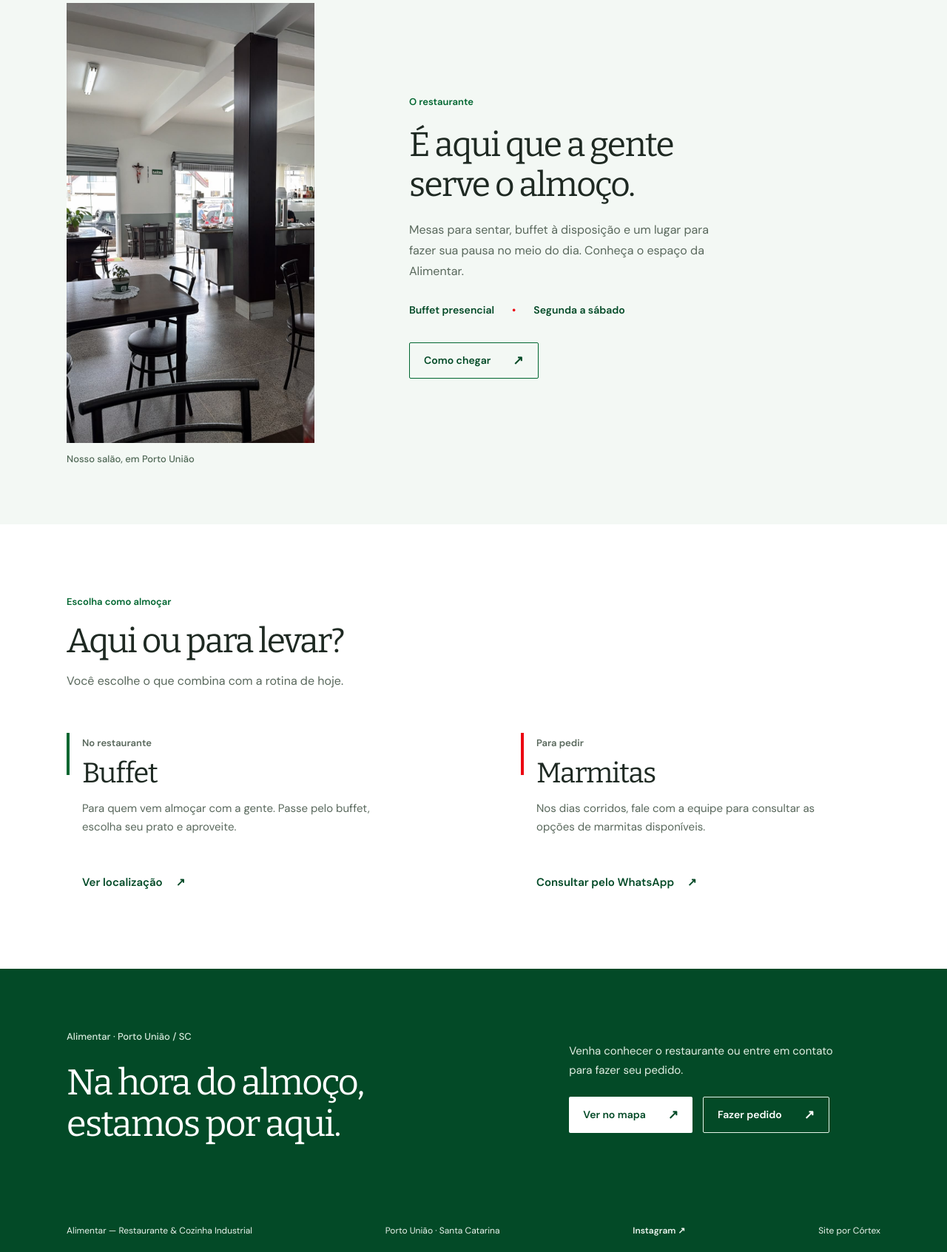
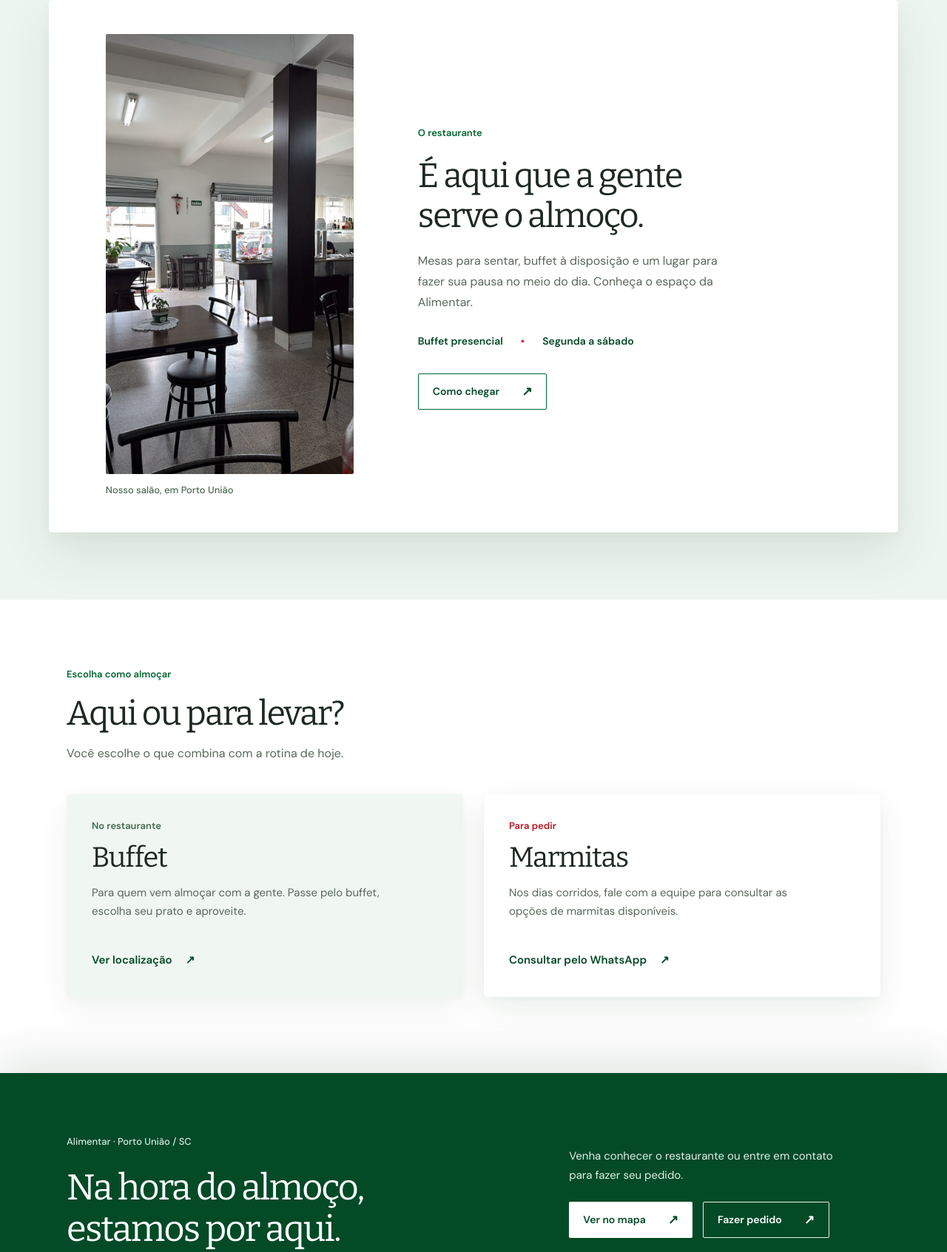
Before and after one commit to Djzinho/alimentar-cozinha-industrial, a plain HTML site: page index.html in a window 1280 px wide. Shown: the part 944-2637 px from the top of the page at 74% size. Drawn offline with nearby package versions, Linux system fonts and the light colour scheme.

Commit message:
V9 separacao de secoes com superficies e sombras

```diff
--- a/styles.css
+++ b/styles.css
@@ -149,3 +149,127 @@ footer a:hover { color: #fff; }
 @media (prefers-reduced-motion:reduce) {
   *,*:before,*:after { scroll-behavior: auto!important; transition: none!important; animation: none!important; }
 }
+
+
+/* CORTEX V9 — separação por materialidade, luz e planos; sem linhas entre seções */
+.hero {
+  position: relative;
+  z-index: 1;
+  background: #fff;
+}
+.restaurant {
+  position: relative;
+  z-index: 2;
+  background: #edf5ef;
+  padding: 73px 0 91px;
+}
+.restaurant-wrap {
+  width: min(calc(100% - 64px), 1148px);
+  padding: 46px clamp(40px,6vw,84px);
+  margin: 0 auto;
+  display: grid;
+  grid-template-columns: 335px minmax(0,1fr);
+  align-items: center;
+  gap: clamp(42px,6.8vw,98px);
+  background: #fff;
+  border-radius: 5px;
+  box-shadow: 0 28px 68px rgba(8, 55, 26, .095), 0 5px 16px rgba(8, 55, 26, .035);
+}
+.restaurant-photo-wrap { width: 335px; }
+.restaurant-photo {
+  display: block;
+  width: 335px;
+  height: auto;
+  aspect-ratio: 9 / 16;
+  object-fit: contain;
+  border-radius: 2px;
+}
+.restaurant-copy { max-width: 460px; }
+.options {
+  width: min(calc(100% - 72px), 1100px);
+  padding-top: 87px;
+  padding-bottom: 103px;
+  background: #fff;
+}
+.options-grid {
+  display: grid;
+  grid-template-columns: 1fr 1fr;
+  gap: 28px;
+  margin-top: 42px;
+}
+.option {
+  max-width: none;
+  min-height: 274px;
+  padding: 32px 34px 31px;
+  border-radius: 5px;
+  display: flex;
+  flex-direction: column;
+  align-items: flex-start;
+  background: #f0f7f2;
+  box-shadow: 0 15px 43px rgba(3, 65, 27, .065), 0 2px 10px rgba(3, 65, 27, .025);
+  transition: transform .24s cubic-bezier(.2,.75,.2,1), box-shadow .24s ease;
+}
+.option:before, .option-marmitas:before { display: none; }
+.option-marmitas {
+  background: #fff;
+  box-shadow: 0 15px 43px rgba(3, 65, 27, .09), 0 2px 10px rgba(3, 65, 27, .03);
+}
+.option-tag { color: #446b51; font-size: 13px; }
+.option-marmitas .option-tag { color: #ba1420; }
+.option h3 { margin-top: 9px; }
+.option p { min-height: 0; font-size: 15px; }
+.option-action { margin-top: auto; padding-top: 20px; }
+@media(hover:hover) {
+  .option:hover {
+    transform: translateY(-3px);
+    box-shadow: 0 19px 47px rgba(3, 65, 27, .11), 0 5px 14px rgba(3, 65, 27, .025);
+  }
+}
+.location {
+  position: relative;
+  z-index: 1;
+  background: #034a27;
+  box-shadow: 0 -19px 55px rgba(3, 60, 26, .12);
+}
+.location-wrap { padding-top: 82px; padding-bottom: 90px; }
+
+@media (max-width: 900px) and (min-width: 701px) {
+  .restaurant-wrap {
+    width: calc(100% - 48px);
+    grid-template-columns: 270px minmax(0,1fr);
+    gap: 34px;
+    padding: 37px;
+  }
+  .restaurant-photo-wrap, .restaurant-photo { width: 270px; }
+  .options-grid { gap: 22px; }
+  .option { padding: 29px 26px; }
+}
+@media (max-width: 700px) {
+  .restaurant { padding: 43px 0 56px; }
+  .restaurant-wrap {
+    width: min(calc(100% - 32px), 500px);
+    padding: 30px clamp(17px,5vw,28px) 35px;
+    display: flex;
+    flex-direction: column;
+    gap: 30px;
+    border-radius: 4px;
+    box-shadow: 0 17px 42px rgba(8,55,26,.09), 0 4px 12px rgba(8,55,26,.03);
+  }
+  .restaurant-copy { order: 0; max-width: 100%; }
+  .restaurant-photo-wrap { order: 1; width: min(295px, 100%); align-self: center; }
+  .restaurant-photo { width: 100%; height: auto; aspect-ratio: 9 / 16; object-fit: contain; }
+  .options { padding-top: 72px; padding-bottom: 79px; }
+  .options-grid { display: flex; flex-direction: column; gap: 17px; margin-top: 34px; }
+  .option, .option-marmitas {
+    width: 100%;
+    min-height: 0;
+    padding: 27px 26px 25px;
+    border-radius: 4px;
+  }
+  .option-action { margin-top: 12px; padding-top: 8px; }
+  .location { box-shadow: 0 -12px 34px rgba(3,60,26,.09); }
+  .location-wrap { padding-top: 69px; padding-bottom: 75px; }
+}
+@media(prefers-reduced-motion:reduce) {
+  .option { transition: none; }
+}
```
